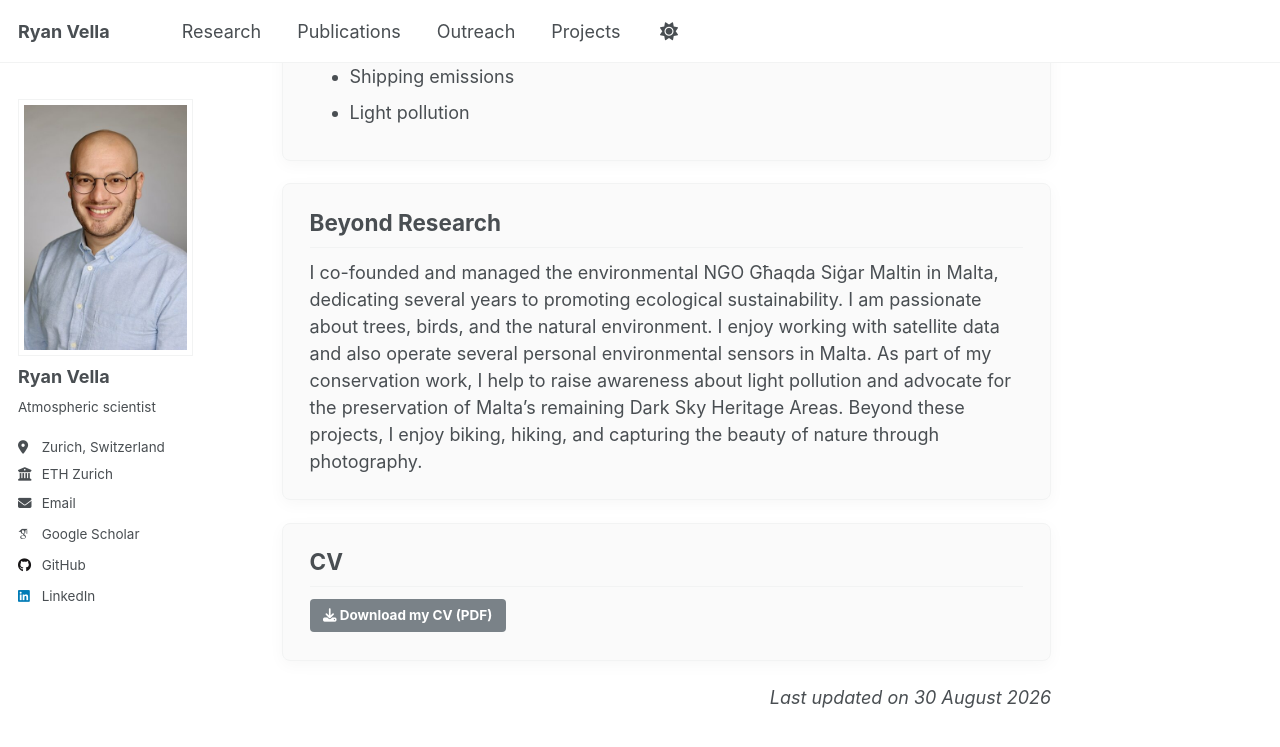
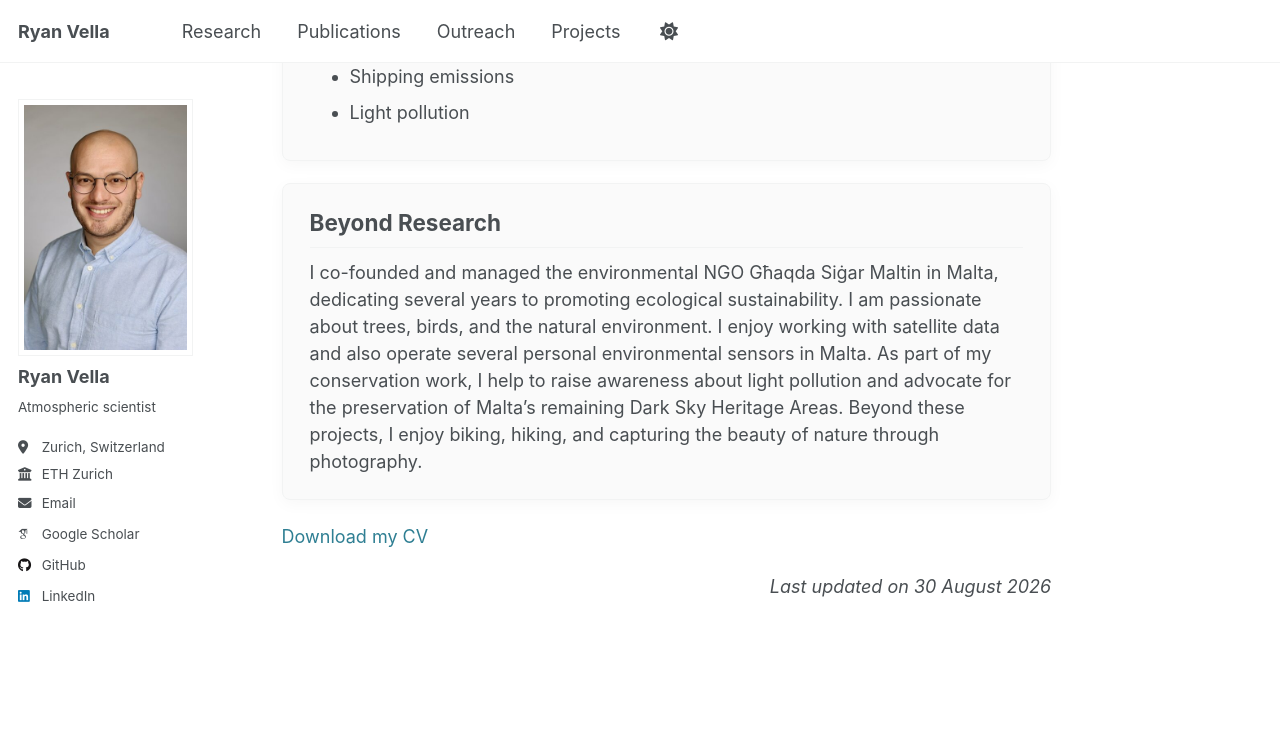
Before and after one commit to ryanvella9/ryanvella9.github.io, a Jekyll site: the page built from _pages/about.md, in a window 1280 px wide and 900 px high, scrolled down 1334 px. Shown: the top 747 px of the window. Built offline with Jekyll 4.4.1, drawn with Linux system fonts in a browser that asks for light colours; some web fonts are replaced; a script that is not in the unit is left out.

Commit message:
Drop the CV card down to a single sentence
A whole bordered box and heading for one button was heavier than the
content warranted. Keeps the download attribute so it still saves rather
than opening in the tab.

```diff
--- a/_pages/about.md
+++ b/_pages/about.md
@@ -55,13 +55,7 @@ I co-founded and managed the environmental NGO Għaqda Siġar Maltin in Malta, d
 
 </section>
 
-<section class="content-box" markdown="1">
-
-## CV
-
-<a class="btn" href="/files/rv_cv.pdf" download><i class="fa-solid fa-download" aria-hidden="true"></i> Download my CV (PDF)</a>
-
-</section>
+<p><a href="/files/rv_cv.pdf" download>Download my CV</a></p>
 
 <div style="text-align: right; font-style: italic;">
 Last updated on 30 August 2026
```
